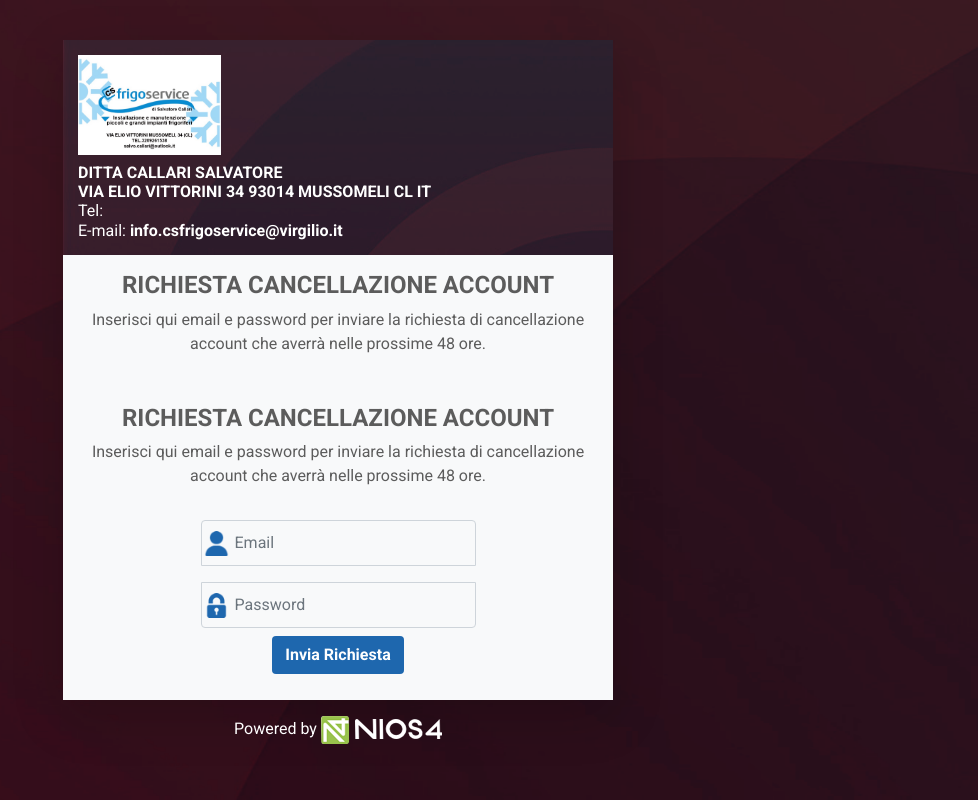
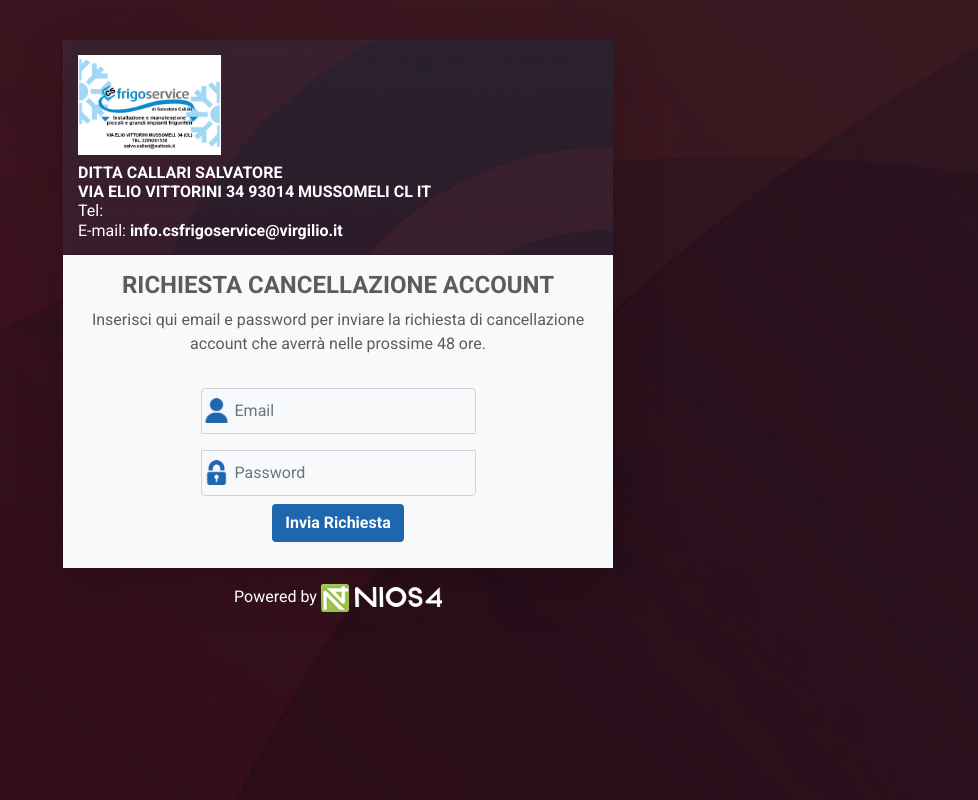
Before and after one commit to Mariuzzu00/delete-account-CS_Frigoservice, a plain HTML site: page index.html in a window 1280 px wide. Shown: the whole page, without its empty margins (302-1280 px from the left). Drawn offline with nearby package versions, Linux system fonts and the light colour scheme.

Commit message:
index.html

```diff
--- a/index.html
+++ b/index.html
@@ -144,10 +144,6 @@
                 <h4><b>RICHIESTA CANCELLAZIONE ACCOUNT</b></h4>
                 <p>Inserisci qui email e password per inviare la richiesta di cancellazione account che averrà nelle prossime 48 ore.</p>
             </div>
-            <div class='div1 p-3'>
-                <h4><b>RICHIESTA CANCELLAZIONE ACCOUNT</b></h4>
-                <p>Inserisci qui email e password per inviare la richiesta di cancellazione account che averrà nelle prossime 48 ore.</p>
-            </div>
 
             <input id='email' type='email' class='form-control w-50 mb-3' placeholder='Email' required>
             <input id='psw' type='password' class='form-control w-50 mb-2' placeholder='Password' required>
@@ -159,7 +155,7 @@
             </div>
 
             <div id='successmsg'>
-                <span class='checkmark'>✅</span>
+                <span class='checkmark'></span>
                 <strong>Richiesta inviata con successo!</strong><br>
                 Riceverai un'email di conferma entro <strong>48 ore</strong>.
             </div>
```
